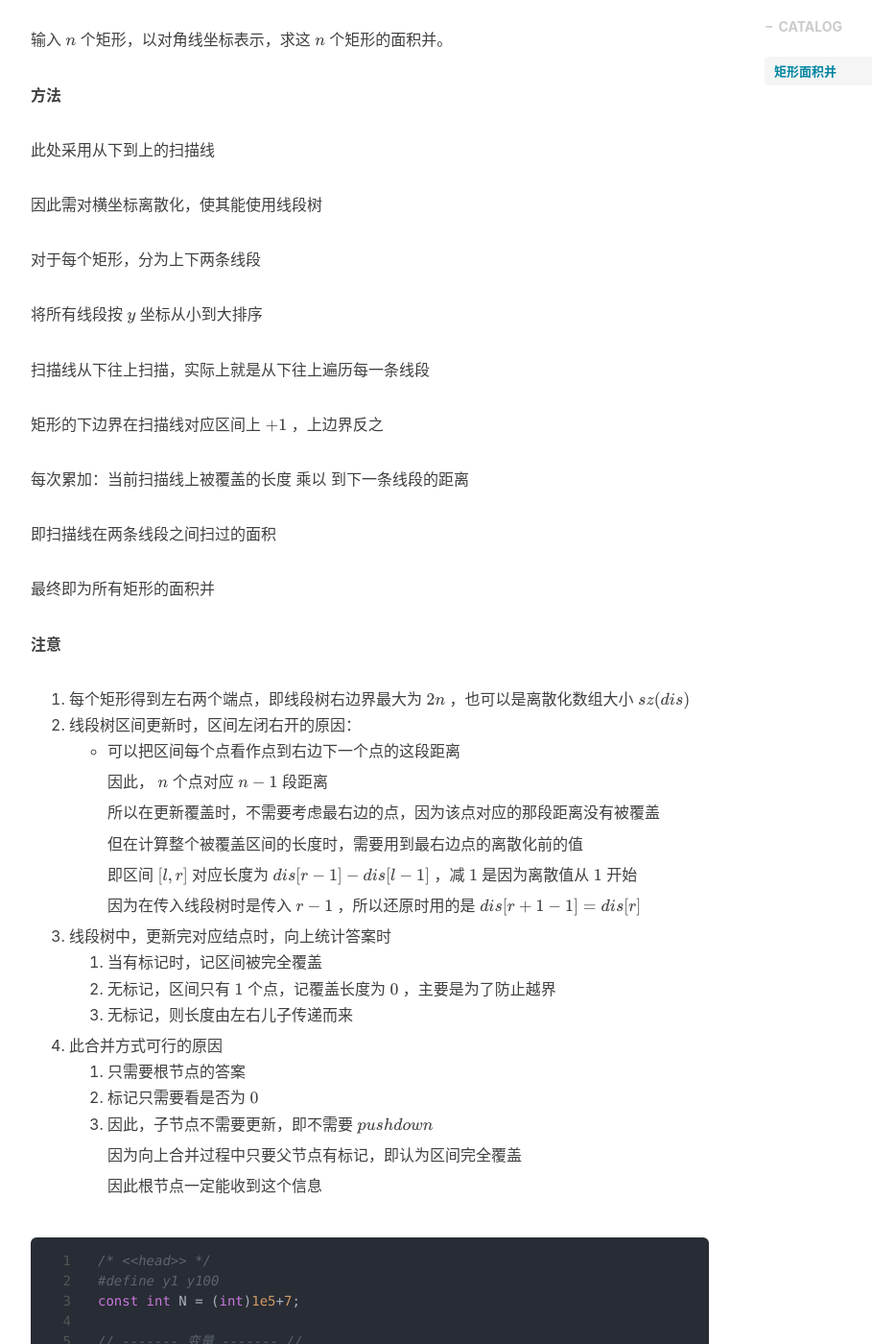
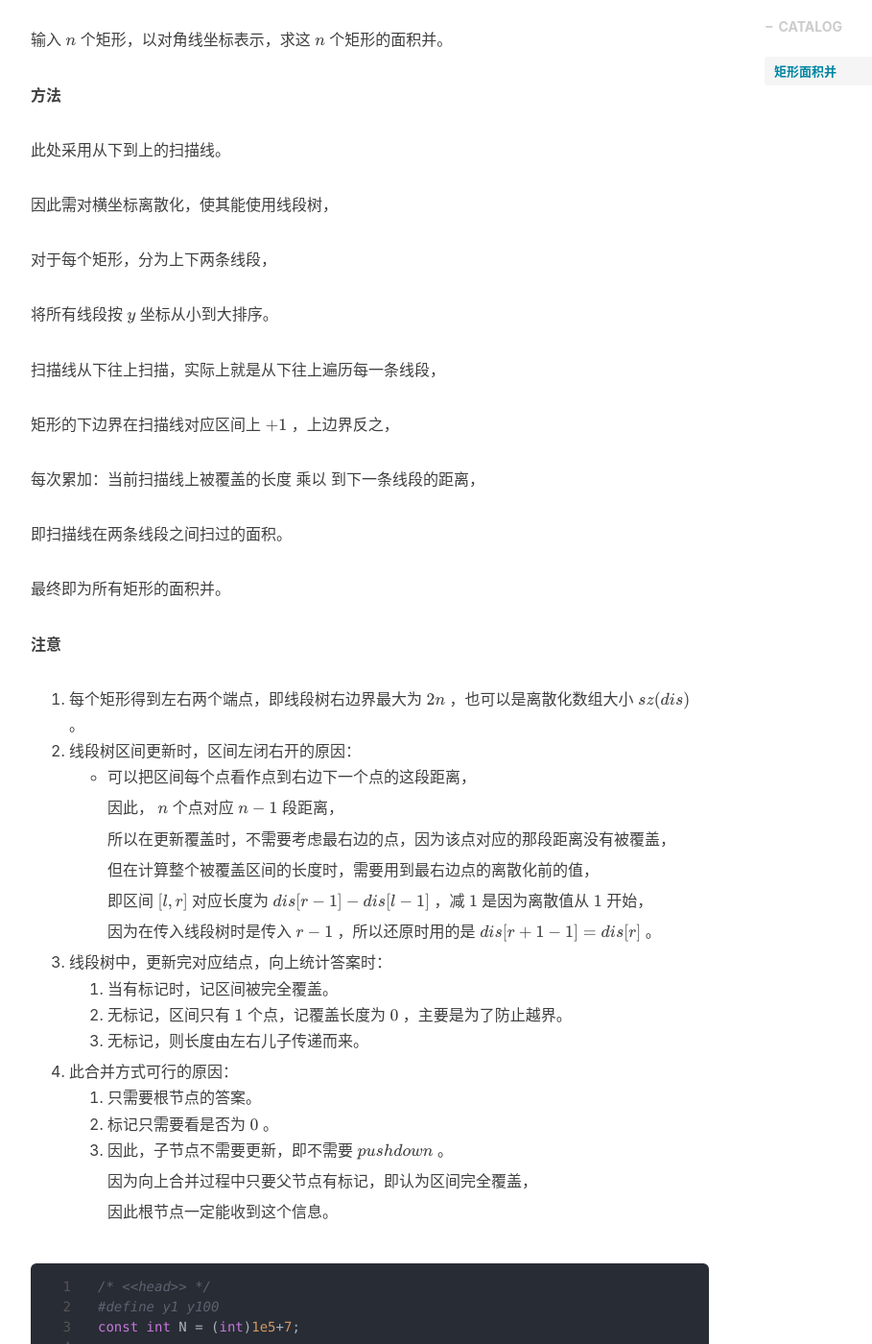
Before and after one commit to hongzhiyin/hongzhiyin.github.io, a Jekyll site: the page built from _posts/Void_Treasure/2019-09-29-scanning-line.md, in a window 1280 px wide and 1400 px high, scrolled down 522 px. Shown: the whole window at 96% size, without its empty margins (233-1142 px from the left). Built offline with Jekyll 4.4.1, drawn with Linux system fonts in a browser that asks for light colours; nearby versions of some CDN libraries; formulas are drawn with MathJax 3; comment, search, counter and statistics services are not loaded.

Commit message:
Update 2019-09-29-scanning-line.md

```diff
--- a/_posts/Void_Treasure/2019-09-29-scanning-line.md
+++ b/_posts/Void_Treasure/2019-09-29-scanning-line.md
@@ -22,53 +22,53 @@ tags:
 
 **方法**
 
-此处采用从下到上的扫描线
+此处采用从下到上的扫描线。
 
-因此需对横坐标离散化，使其能使用线段树
+因此需对横坐标离散化，使其能使用线段树，
 
-对于每个矩形，分为上下两条线段
+对于每个矩形，分为上下两条线段，
 
-将所有线段按 $y$ 坐标从小到大排序
+将所有线段按 $y$ 坐标从小到大排序。
 
-扫描线从下往上扫描，实际上就是从下往上遍历每一条线段
+扫描线从下往上扫描，实际上就是从下往上遍历每一条线段，
 
-矩形的下边界在扫描线对应区间上 $+1$ ，上边界反之
+矩形的下边界在扫描线对应区间上 $+1$ ，上边界反之，
 
-每次累加：当前扫描线上被覆盖的长度 乘以 到下一条线段的距离
+每次累加：当前扫描线上被覆盖的长度 乘以 到下一条线段的距离，
 
-即扫描线在两条线段之间扫过的面积
+即扫描线在两条线段之间扫过的面积。
 
-最终即为所有矩形的面积并
+最终即为所有矩形的面积并。
 
 
 
 **注意**
 
-1. 每个矩形得到左右两个端点，即线段树右边界最大为 $2n$ ，也可以是离散化数组大小 $sz(dis)$
+1. 每个矩形得到左右两个端点，即线段树右边界最大为 $2n$ ，也可以是离散化数组大小 $sz(dis)$ 。
 2. 线段树区间更新时，区间左闭右开的原因：
-   - 可以把区间每个点看作点到右边下一个点的这段距离
+   - 可以把区间每个点看作点到右边下一个点的这段距离，
 
-     因此， $n$ 个点对应 $n-1$ 段距离
+     因此， $n$ 个点对应 $n-1$ 段距离，
 
-     所以在更新覆盖时，不需要考虑最右边的点，因为该点对应的那段距离没有被覆盖
+     所以在更新覆盖时，不需要考虑最右边的点，因为该点对应的那段距离没有被覆盖，
 
-     但在计算整个被覆盖区间的长度时，需要用到最右边点的离散化前的值
+     但在计算整个被覆盖区间的长度时，需要用到最右边点的离散化前的值，
 
-     即区间 $[l, r]$ 对应长度为 $dis[r-1] - dis[l-1]$ ，减 $1$ 是因为离散值从 $1$ 开始
+     即区间 $[l, r]$ 对应长度为 $dis[r-1] - dis[l-1]$ ，减 $1$ 是因为离散值从 $1$ 开始，
 
-     因为在传入线段树时是传入 $r-1$ ，所以还原时用的是 $dis[r+1-1] = dis[r]$
-3. 线段树中，更新完对应结点时，向上统计答案时
-   1. 当有标记时，记区间被完全覆盖
-   2. 无标记，区间只有 $1$ 个点，记覆盖长度为 $0$ ，主要是为了防止越界
-   3. 无标记，则长度由左右儿子传递而来
-4. 此合并方式可行的原因
-   1. 只需要根节点的答案
-   2. 标记只需要看是否为 $0$
-   3. 因此，子节点不需要更新，即不需要 $pushdown$
+     因为在传入线段树时是传入 $r-1$ ，所以还原时用的是 $dis[r+1-1] = dis[r]$ 。
+3. 线段树中，更新完对应结点，向上统计答案时：
+   1. 当有标记时，记区间被完全覆盖。
+   2. 无标记，区间只有 $1$ 个点，记覆盖长度为 $0$ ，主要是为了防止越界。
+   3. 无标记，则长度由左右儿子传递而来。
+4. 此合并方式可行的原因：
+   1. 只需要根节点的答案。
+   2. 标记只需要看是否为 $0$ 。
+   3. 因此，子节点不需要更新，即不需要 $pushdown$ 。
 
-      因为向上合并过程中只要父节点有标记，即认为区间完全覆盖
+      因为向上合并过程中只要父节点有标记，即认为区间完全覆盖，
 
-      因此根节点一定能收到这个信息
+      因此根节点一定能收到这个信息。
 
 
 
```
